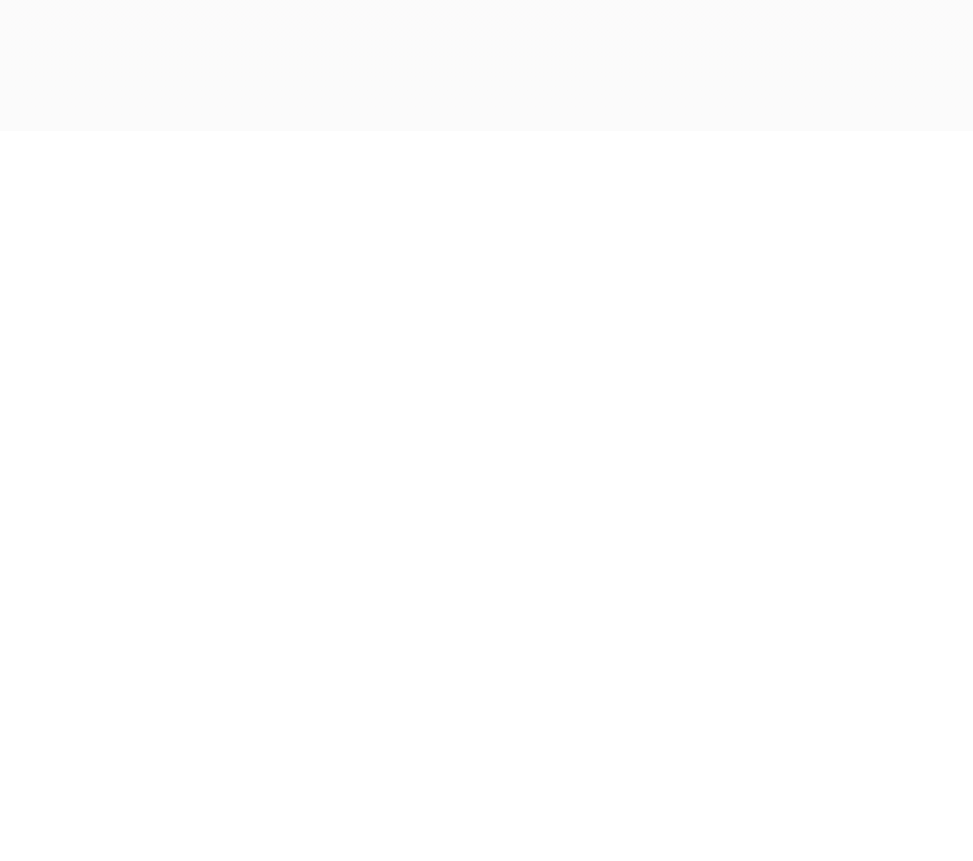
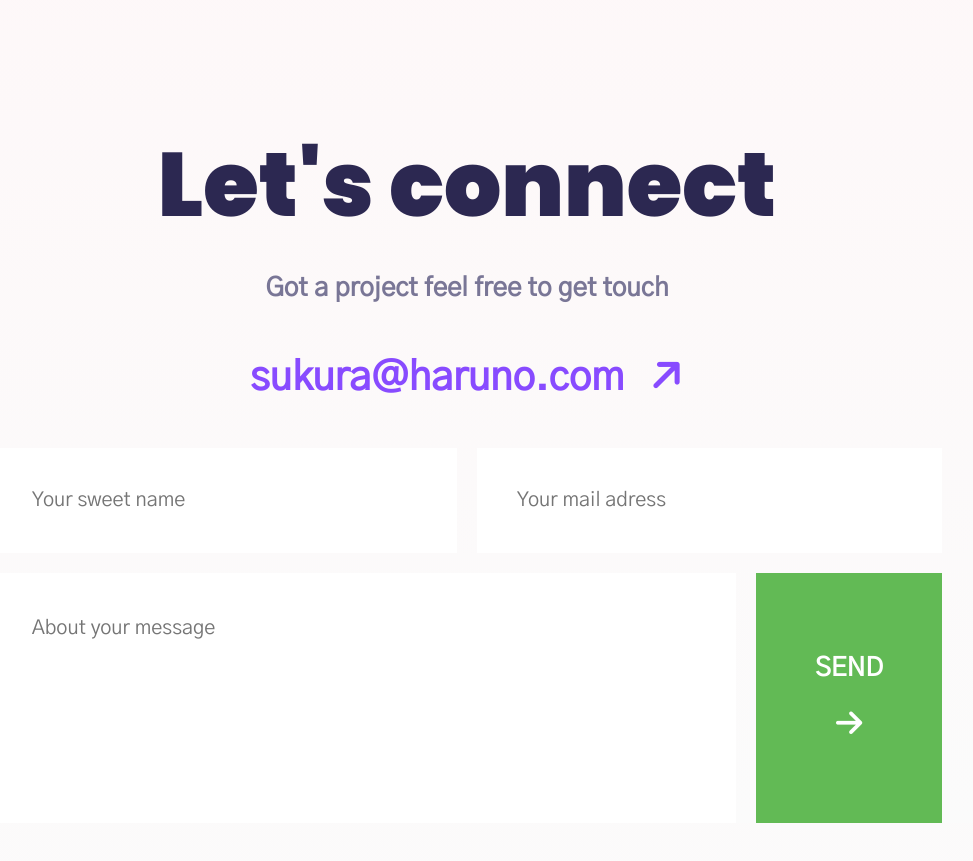
Before and after one commit to MaxMolewijk/haruno, a Svelte app: page / in a window 1280 px wide. Shown: the part 5760-6621 px from the top of the page, without its empty margins (173-1146 px from the left). Before the commit the page ends 5891 px from the top, so only its background shows below. Built offline with nearby package versions, Linux system fonts and the light colour scheme.

Commit message:
added contact component

```diff
--- a/public/global.css
+++ b/public/global.css
@@ -2,12 +2,12 @@
 	position: relative;
 	width: 100%;
 	background: rgb(251, 251, 251);
-	background: linear-gradient(0deg, rgba(251, 251, 251, 1) 0%, rgba(254, 247, 248, 1) 72%, rgba(255, 245, 247, 1) 100%);
+	background: linear-gradient(0deg, rgba(251,251,251,1) 0%, rgba(254,247,248,1) 16%, rgba(255,245,247,1) 100%);
 }
 
 body {
 	background: rgb(251, 251, 251);
-	background: linear-gradient(0deg, rgba(251, 251, 251, 1) 0%, rgba(254, 247, 248, 1) 72%, rgba(255, 245, 247, 1) 100%);
+	background: linear-gradient(0deg, rgba(251,251,251,1) 0%, rgba(254,247,248,1) 16%, rgba(255,245,247,1) 100%);
 	margin: 0;
 	padding: 0;
 	box-sizing: border-box;
@@ -17,10 +17,6 @@
 a {
 	color: #884BFF;
 	text-decoration: none;
-}
-
-a:hover {
-	text-decoration: underline;
 }
 
 a:visited {
--- a/src/App.svelte
+++ b/src/App.svelte
@@ -6,14 +6,16 @@
 	import Specialisation from "./components/Specialization.svelte";
 	import Works from "./components/Works.svelte";
 	import Newsletter from "./components/Newsletter.svelte";
+	import Contact from "./components/Contact.svelte";
 </script>
 
 <Header />
 <About />
 <Companies />
-<Seperator text={"What I do best"}/>
-<Specialisation/>
-<Seperator text={"Projects that are clients love"}/>
-<Works/>
-<Seperator text={"My weekly newsletter and blogs"}/>
-<Newsletter/>
+<Seperator text={"What I do best"} />
+<Specialisation />
+<Seperator text={"Projects that are clients love"} />
+<Works />
+<Seperator text={"My weekly newsletter and blogs"} />
+<Newsletter />
+<Contact />
--- /dev/null
+++ b/src/components/Contact.svelte
@@ -0,0 +1,124 @@
+<div class="container">
+    <div class="row justify-content-center">
+        <h1>Let's connect</h1>
+        <p>Got a project feel free to get touch</p>
+        <p>
+            <a href="mailto:someone@yoursite.com"
+                >sukura@haruno.com
+                <i class="col-auto fa-solid fa-arrow-right arrow" />
+            </a>
+        </p>
+    </div>
+    <div class="row justify-content-center">
+        <div id="name" class="col-5">
+            <input class="input" placeholder="Your sweet name">
+        </div>
+        <div id="email" class="col-5">
+            <input class="input" placeholder="Your mail adress">
+        </div>
+    </div>
+    <div class="row justify-content-center">
+        <div id="message" class="col-8">
+            <textarea class="input" placeholder="About your message "></textarea>
+        </div>
+        <div id="send" class="col-2 row align-items-center justify-content-center">
+            <p>SEND <br><i class="col-auto fa-solid fa-arrow-right"/></p>
+        </div>
+    </div>
+</div>
+
+<style>
+    .container {
+        margin-bottom: 200px;
+    }
+    h1 {
+        text-align: center;
+        margin-bottom: 30px;
+    }
+
+    p {
+        font-size: 26px;
+        color: #797696;
+        font-weight: bold;
+        margin-bottom: 40px;
+        text-align: center;
+    }
+
+    a {
+        font-size: 40px;
+    }
+    a:hover {
+        color: #6518ff;
+    }
+    .arrow {
+        margin-left: 15px;
+        font-size: 40px;
+        transition: 0.5s;
+
+        -webkit-transform: rotate(-45deg);
+        -moz-transform: rotate(-45deg);
+        -ms-transform: rotate(-45deg);
+        -o-transform: rotate(-45deg);
+        transform: rotate(-45deg);
+    }
+    a:hover > .arrow {
+        padding-left: 20px;
+        font-size: 50px;
+
+        -webkit-transform: rotate(0deg);
+        -moz-transform: rotate(0deg);
+        -ms-transform: rotate(0deg);
+        -o-transform: rotate(0deg);
+        transform: rotate(0deg);
+    }
+
+    .input {
+        width: 100%;
+        height: 100%;
+        padding: 40px;
+        font-size: 20px;
+        border: none;
+        resize: none;
+    }
+
+    #name, #email, #message, #send {
+        padding: 0;
+    }
+
+    #name {
+         margin-bottom: 20px;
+        margin-right: 20px;
+    }
+
+    #email {
+        margin-bottom: 20px;
+    }
+
+    #message {
+        height: 250px;
+        margin-right: 20px;
+    }
+
+    #send {
+        background-color: #62BA55;
+        height: 25  0px;
+        padding: 20px;
+    }
+
+    #send > p {
+        color: white;
+        margin: 0;
+    }
+    #send > p > i {
+        color: white;
+        font-size: 30px;
+        margin-top: 20px;
+        transition: 0.5s;
+    }
+    #send:hover > p > i {
+        margin-left: 20px;
+    }
+    #send:hover {
+        cursor: pointer;
+    }
+</style>
```
